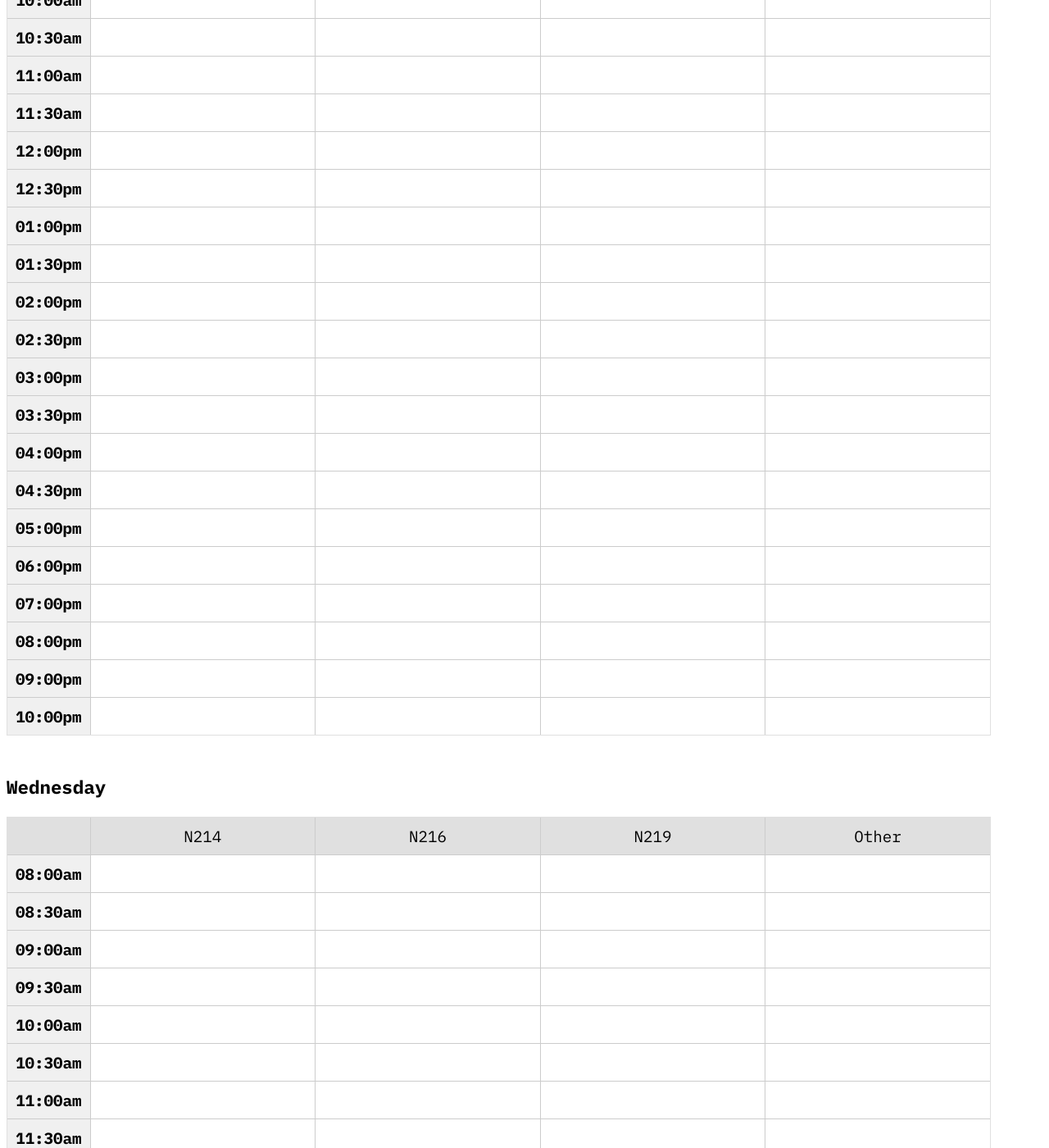
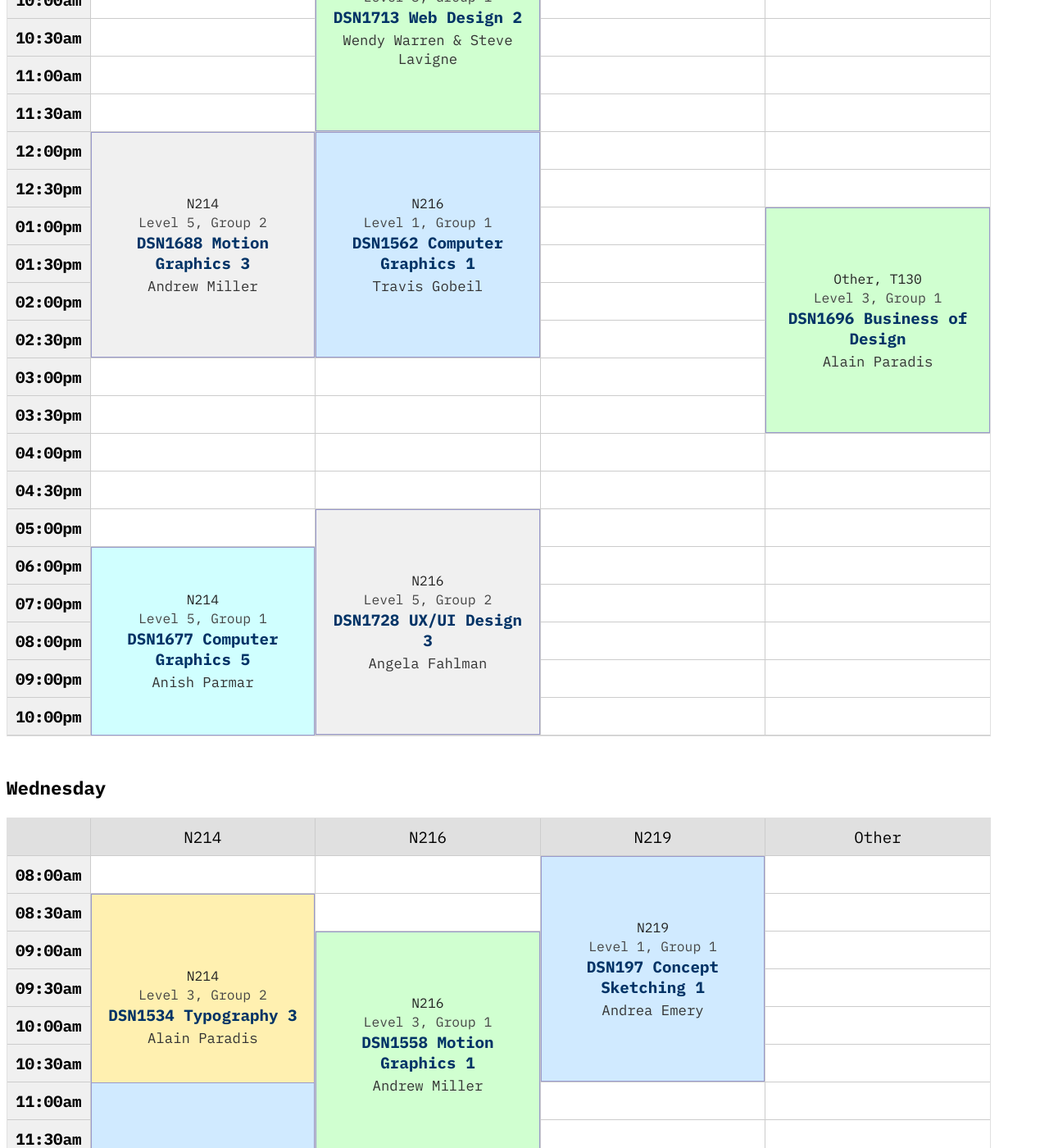
Before and after one commit to algonquindesign/algonquindesign.ca, a Jekyll site: the page built from schedule.md, in a window 1280 px wide and 1400 px high, scrolled down 1932 px. Shown: the whole window at 82% size. Built offline with Jekyll 4.4.1, drawn with Linux system fonts in a browser that asks for light colours; some of the changed text lies outside the part shown.

Commit message:
Update schedule.yml

```diff
--- a/_data/schedule.yml
+++ b/_data/schedule.yml
@@ -39,182 +39,182 @@
     instructor: "Travis Gobeil"
     day: "Monday"
   - room: N216
-    start: "09:00AM"
+    start: "09:00am"
     duration: 6
     name: "DSN1558 Motion Graphics 1"
     group: l3g2
     instructor: "Andrew Miller"
     day: "Monday"
   - room: N216
-    start: "01:00PM"
+    start: "01:00pm"
     duration: 6
     name: "DSN1713 Web Design 2"
     group: l3g2
-    instructor: "Wendy Warren"
+    instructor: "Wendy Warren & Steve Lavigne"
     day: "Monday"
   - room: N216
-    start: "09:00AM"
+    start: "09:00am"
     duration: 6
     name: "DSN1713 Web Design 2"
     group: l3g3
-    instructor: "Wendy Warren"
+    instructor: "Wendy Warren & Steve Lavigne"
     day: "Monday"
   - room: N219
-    start: "12:00PM"
+    start: "12:00pm"
     duration: 6
     name: "DSN1534 Typography 3"
     group: l3g3
     instructor: "Alain Paradis"
     day: "Monday"
-  - room: N203
-    start: "09:00AM"
+  - room: [Other, N203]
+    start: "09:00am"
     duration: 6
     name: "DSN1730 Design Systems"
     group: L5g1
     instructor: "Glenn Gobuyan"
     day: "Monday"
   - room: N214
-    start: "05:00PM"
+    start: "05:00pm"
     duration: 6
     name: "DSN1728 UX/UI Design 3"
     group: l5g1
     instructor: "Angela Fahlman"
     day: "Monday"
   - room: N216
-    start: "12:00PM"
+    start: "12:00pm"
     duration: 6
     name: "DSN1562 Computer Graphics 1"
     group: l1g1
     instructor: "Travis Gobeil"
     day: "Tuesday"
-  - room: CA418
-    start: "08:00AM"
+  - room: [Other, CA418]
+    start: "08:00am"
     duration: 4
     name: "DSN1697 Concept Sketching 1"
     group: l1g2
     instructor: "Andrea Emery"
     day: "Tuesday"
   - room: N216
-    start: "09:00AM"
+    start: "09:00am"
     duration: 6
     name: "DSN1713 Web Design 2"
     group: l3g1
-    instructor: "Wendy Warren"
+    instructor: "Wendy Warren & Steve Lavigne"
     day: "Tuesday"
-  - room: T130
-    start: "01:00PM"
+  - room: [Other, T130]
+    start: "01:00pm"
     duration: 6
     name: "DSN1696 Business of Design"
     group: l3g1
     instructor: "Alain Paradis"
     day: "Tuesday"
   - room: N214
-    start: "06:00PM"
+    start: "06:00pm"
     duration: 6
     name: "DSN1677 Computer Graphics 5"
     group: l5g1
     instructor: "Anish Parmar"
     day: "Tuesday"
   - room: N214
-    start: "12:00PM"
+    start: "12:00pm"
     duration: 6
     name: "DSN1688 Motion Graphics 3"
     group: l5g2
     instructor: "Andrew Miller"
     day: "Tuesday"
   - room: N216
-    start: "05:00PM"
+    start: "05:00pm"
     duration: 6
     name: "DSN1728 UX/UI Design 3"
     group: l5g2
     instructor: "Angela Fahlman"
     day: "Tuesday"
   - room: N219
-    start: "08:00AM"
+    start: "08:00am"
     duration: 6
     name: "DSN197 Concept Sketching 1"
     group: l1g1
     instructor: "Andrea Emery"
     day: "Wednesday"
   - room: N214
-    start: "11:00AM"
+    start: "11:00am"
     duration: 6
     name: "DSN1560 Typogrpahy 1"
     group: l1g1
     instructor: "Andrea Emery"
     day: "Wednesday"
   - room: N216
-    start: "09:00AM"
+    start: "09:00am"
     duration: 6
     name: "DSN1558 Motion Graphics 1"
     group: l3g1
     instructor: "Andrew Miller"
     day: "Wednesday"
   - room: N214
-    start: "08:30AM"
+    start: "08:30am"
     duration: 6
     name: "DSN1534 Typography 3"
     group: l3g2
     instructor: "Alain Paradis"
     day: "Wednesday"
   - room: N216
-    start: "03:00PM"
+    start: "03:00pm"
     duration: 6
     name: "DSN1533 Graphic Design 3"
     group: l3g3
     instructor: "David Bromley"
     day: "Wednesday"
   - room: N214
-    start: "06:30PM"
+    start: "06:30pm"
     duration: 6
     name: "DSN1558 Motion Graphics 1"
     group: l3g3
     instructor: "Bradley Doyle"
     day: "Wednesday"
   - room: N214
-    start: "01:00PM"
+    start: "01:00pm"
     duration: 6
     name: "DSN1688 Motion Graphics 3"
     group: l5g1
     instructor: "Andrew Miller"
     day: "Wednesday"
   - room: N216
-    start: "06:00PM"
+    start: "06:00pm"
     duration: 6
     name: "DSN1677 Computer Graphics 5"
     group: l5g2
     instructor: "Anish Parmar"
     day: "Wednesday"
   - room: N216
-    start: "08:00AM"
+    start: "08:00am"
     duration: 6
     name: "DSN1561 Graphic Design 1"
     group: l1g1
     instructor: "Meredith Luce"
     day: "Thursday"
-  - room: N203
-    start: "12:00PM"
+  - room: [Other, N203]
+    start: "12:00pm"
     duration: 6
     name: "DSN1561 Graphic Design 1"
     group: l1g2
     instructor: "Meredith Luce"
     day: "Thursday"
   - room: N214
-    start: "03:00PM"
+    start: "03:00pm"
     duration: 6
     name: "DSN1560 Typogrpahy 1"
     group: l1g2
     instructor: "Andrea Emery"
     day: "Thursday"
   - room: N214
-    start: "12:00PM"
+    start: "12:00pm"
     duration: 6
     name: "DSN1726 UX/UI Design 1"
     group: l3g1
     instructor: "Angela Fahlman"
     day: "Thursday"
   - room: N216
-    start: "04:00PM"
+    start: "04:00pm"
     duration: 6
     name: "DSN1533 Graphic Design 3"
     group: l3g1
@@ -235,63 +235,49 @@
     instructor: "Travis Gobeil"
     day: "Thursday"
   - room: N219
-    start: "08:00AM"
+    start: "08:00am"
     duration: 6
     name: "DSN1715 Web Design 4"
     group: l5g1
-    instructor: "Wendy Warren"
+    instructor: "Wendy Warren & Andrew Newby"
     day: "Thursday"
   - room: N219
-    start: "12:00PM"
+    start: "12:00pm"
     duration: 6
     name: "DSN1715 Web Design 4"
     group: l5g2
-    instructor: "Wendy Warren"
+    instructor: "Wendy Warren & Andrew Newby"
     day: "Thursday"
   - room: N214
-    start: "01:00PM"
+    start: "01:00pm"
     duration: 6
     name: "DSN1534 Typography 3"
     group: l3g1
     instructor: "Alain Paradis"
     day: "Friday"
   - room: N214
-    start: "08:00AM"
+    start: "08:00am"
     duration: 6
     name: "DSN1726 UX/UI Design 1"
     group: l3g2
     instructor: "Angela Fahlman"
     day: "Friday"
-  - room: N216
-    start: ""
-    duration: 6
-    name: ""
-    group:
-    instructor: ""
-    day: "Friday"
-  - room: B419
-    start: "12:00PM"
+  - room: [Other, B419]
+    start: "12:00pm"
     duration: 6
     name: "DSN1726 UX/UI Design 1"
     group: l3g3
-    instructor: "Angela Fahlman"
-    day: "Friday"
-  - room: B419
-    start: "01:30PM"
-    duration: 6
-    name: "DSN1726 UX/UI Design 1"
-    group: l3g3
-    instructor: "Tara Boland"
+    instructor: "Angela Fahlman & Tara Boland"
     day: "Friday"
   - room: N219
-    start: "09:00AM"
+    start: "09:00am"
     duration: 6
     name: "DSN1545 Graphic Design 5"
     group: l5g1
     instructor: "Jamie McLennan"
     day: "Friday"
   - room: N219
-    start: "01:00PM"
+    start: "01:00pm"
     duration: 6
     name: "DSN1545 Graphic Design 5"
     group: l5g2
```
